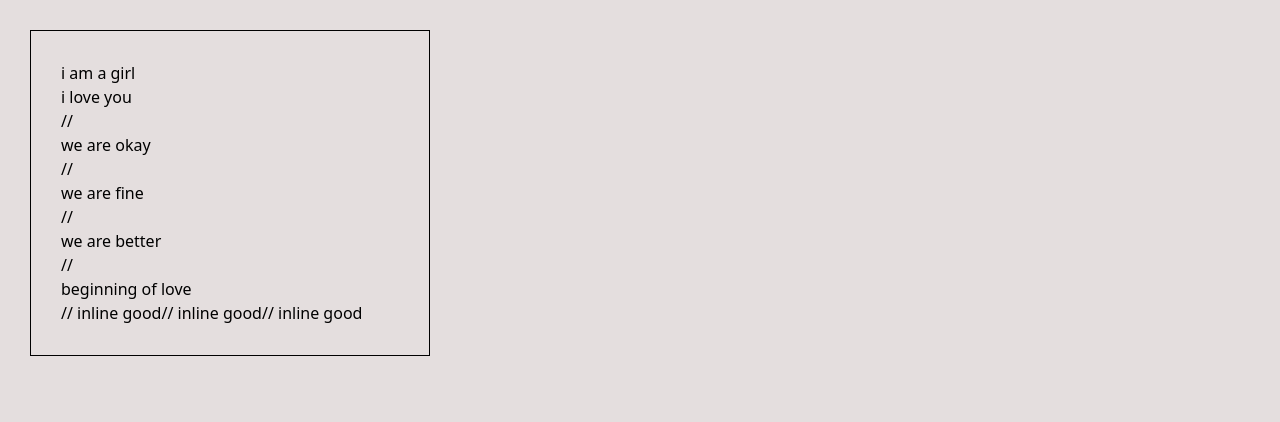
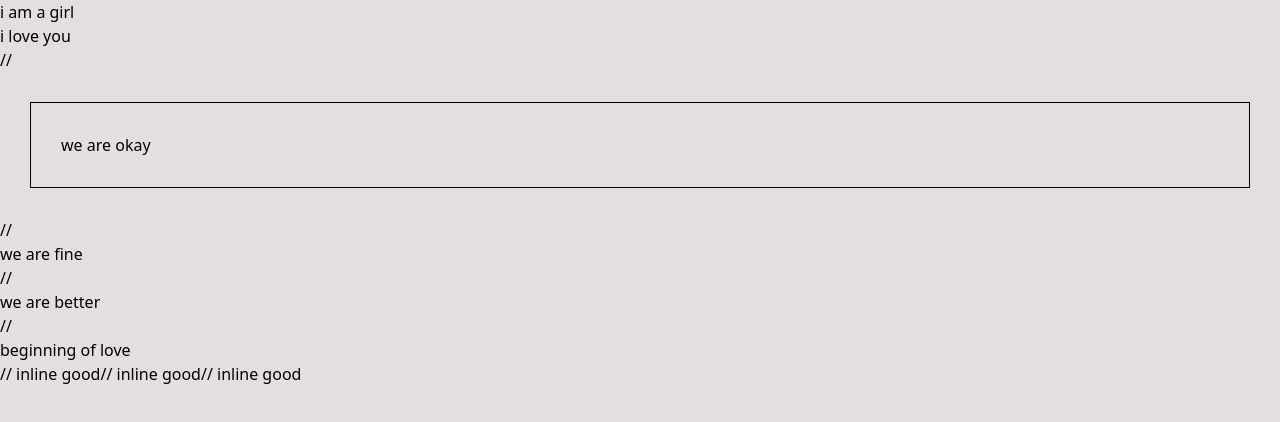
Before and after one commit to Preciousnnebuogor/Online--Store-, a Next.js app: page /tutorial in a window 1280 px wide. Shown: the top 422 px of the page. Built offline with nearby package versions, Linux system fonts and the light colour scheme.

Commit message:
changes occured

```diff
--- a/src/components/toturial/css.module.css
+++ b/src/components/toturial/css.module.css
@@ -1,7 +1,7 @@
-.body {
+.block {
     margin: 30px;
     padding: 30px;
     border: 1px solid #000;
-    width: 400px;
+
 
 }
```
Also changed, not shown: src/components/toturial/html.tsx (+4 -4 lines).
